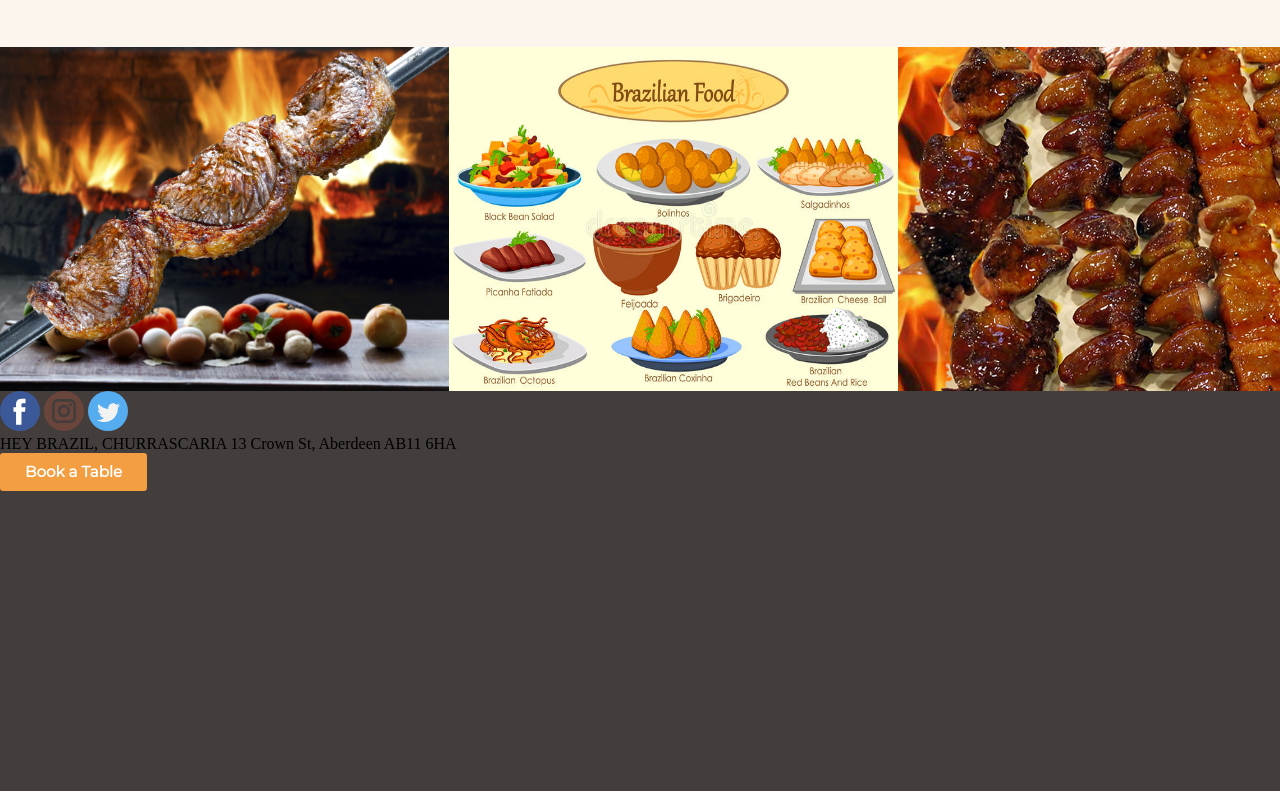
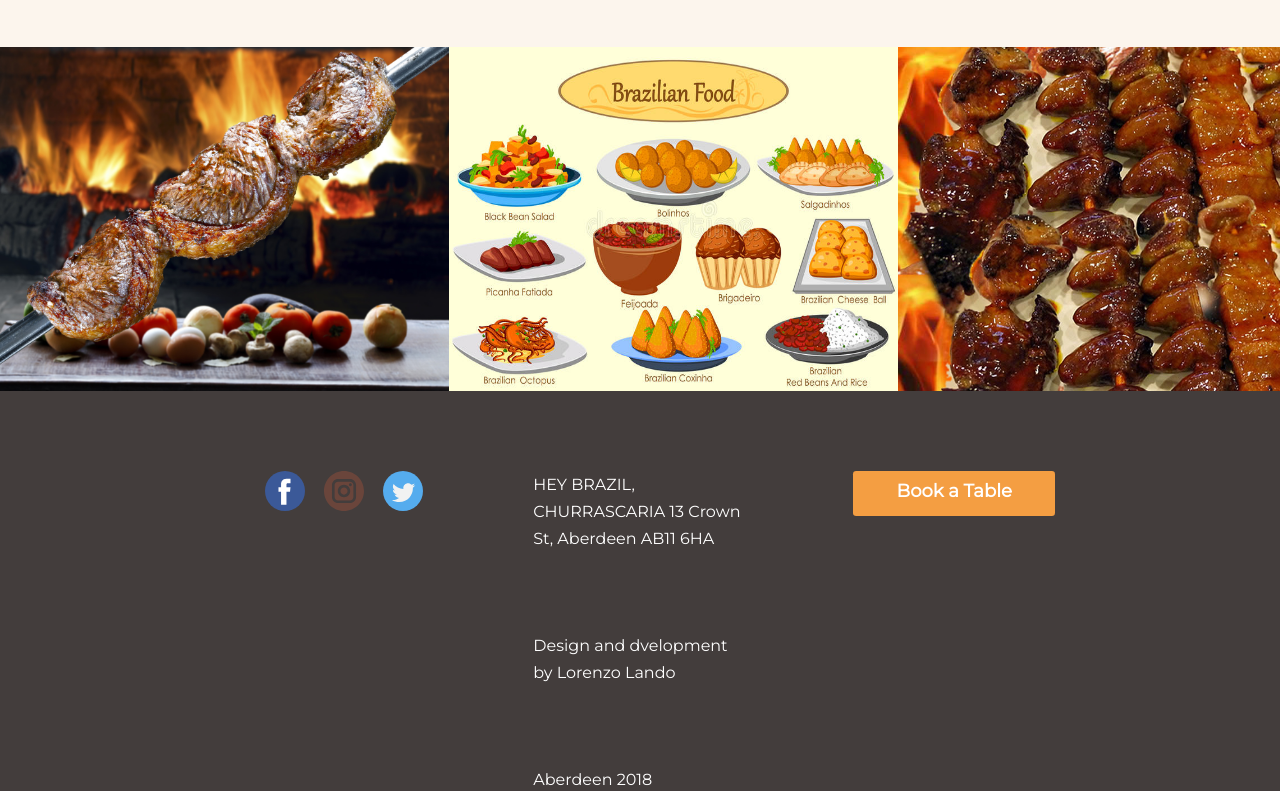
Before and after one commit to LorenzoLando/restaurant, a website: page app/index.html in a window 1280 px wide. Shown: the part 3199-3992 px from the top of the page. Drawn offline with Linux system fonts and the light colour scheme.

Commit message:
Almost finished laptop design

```diff
--- a/app/assets/styles/modules/_footer.css
+++ b/app/assets/styles/modules/_footer.css
@@ -3,10 +3,60 @@
 	height: 400px;
 	width: 100vw;
 	display: inline-block;
+	display: flex;
+	flex-direction: row;
 
 	&__social {
+		width: 33.33%;
+		height: 100%;
+
+
+	}
+
+	&__text {
+		width: 33.33%;
+		height: 100%;
+
+
+	}
+
+	&__btn {
+		width: 33.33%;
+		height: 100%;
+
+	}
+
+
+
+	&__icon {
 		width: 2.5rem;
 		height: auto;
+		margin-top: 80px;
+		position: relative;
+		left: 250px;
+		margin-left: 15px;
+
 
 	}
+
+	&__paragraph {
+		margin-top: 80px;
+		width: 50%;
+		margin-left: auto;
+		margin-right: auto;
+		font-family: 'Montserrat', sans-serif;
+		font-weight: 400px;
+		line-height: 27px;
+		color: #ffffff;
+	}
+
+	&__button {
+		margin-top: 80px;
+		width: 202px;
+		height: 45px;
+		font-family: 'Montserrat', sans-serif;
+		font-size: 1.125rem;
+		font-weight: 700;
+		text-align: center;
+	}
 }
--- a/app/index.html
+++ b/app/index.html
@@ -114,12 +114,22 @@
         <img class="gallery__element" src="assets/images/food4.jpg">
         <img class="gallery__element" src="assets/images/food3.jpg">
       </section>
+
+
     <footer class="footer">
-      <img class="footer__social" src="assets/images/facebook.svg">
-      <img class="footer__social" src="assets/images/instagram.svg">
-      <img class="footer__social" src="assets/images/twitter.svg">
-      <p class="footer__text">HEY BRAZIL, CHURRASCARIA 13 Crown St, Aberdeen AB11 6HA</p>
-      <p class="btn"><a>Book a Table</a></p>
+      <div class="footer__social">
+        <img class="footer__icon" src="assets/images/facebook.svg">
+        <img class="footer__icon" src="assets/images/instagram.svg">
+        <img class="footer__icon" src="assets/images/twitter.svg">
+      </div>
+      <div class="footer__text">
+        <p class="footer__paragraph">HEY BRAZIL, CHURRASCARIA 13 Crown St, Aberdeen AB11 6HA</p>
+        <p class="footer__paragraph">Design and dvelopment by Lorenzo Lando</p>
+        <p class="footer__paragraph">Aberdeen 2018</p>
+      </div>
+      <div class="footer__btn">
+         <p class="btn footer__button"><a>Book a Table</a></p>
+      </div>
     </footer>
 </body>
 </html>
--- a/app/temp/styles/style.css
+++ b/app/temp/styles/style.css
@@ -637,12 +637,65 @@ a {
 	height: 400px;
 	width: 100vw;
 	display: inline-block;
+	display: -webkit-box;
+	display: -ms-flexbox;
+	display: flex;
+	-webkit-box-orient: horizontal;
+	-webkit-box-direction: normal;
+	    -ms-flex-direction: row;
+	        flex-direction: row;
 }
 
 .footer__social {
+		width: 33.33%;
+		height: 100%;
+
+
+	}
+
+.footer__text {
+		width: 33.33%;
+		height: 100%;
+
+
+	}
+
+.footer__btn {
+		width: 33.33%;
+		height: 100%;
+
+	}
+
+.footer__icon {
 		width: 2.5rem;
 		height: auto;
+		margin-top: 80px;
+		position: relative;
+		left: 250px;
+		margin-left: 15px;
 
+
+	}
+
+.footer__paragraph {
+		margin-top: 80px;
+		width: 50%;
+		margin-left: auto;
+		margin-right: auto;
+		font-family: 'Montserrat', sans-serif;
+		font-weight: 400px;
+		line-height: 27px;
+		color: #ffffff;
+	}
+
+.footer__button {
+		margin-top: 80px;
+		width: 202px;
+		height: 45px;
+		font-family: 'Montserrat', sans-serif;
+		font-size: 1.125rem;
+		font-weight: 700;
+		text-align: center;
 	}
 
 .main-container {
```
